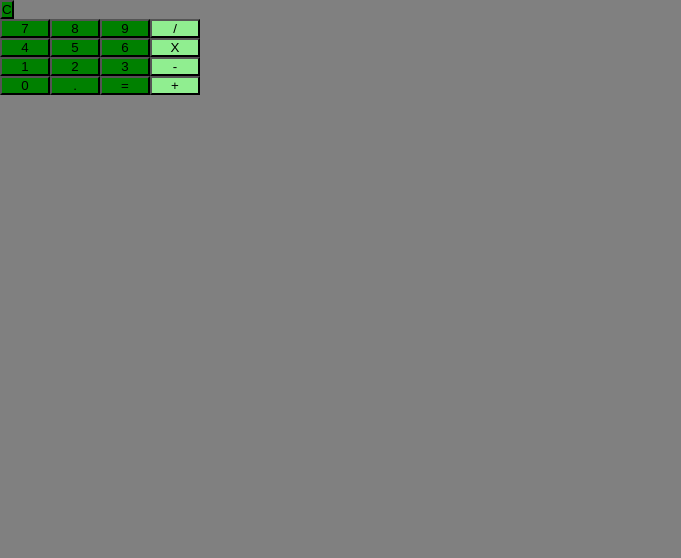
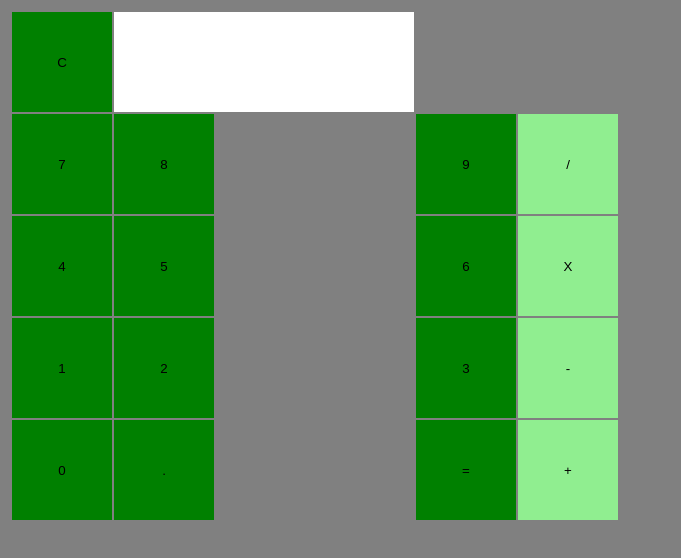
Before and after one commit to momentum-team-7/js--calculator-mjbiener, a plain HTML site: page index.html in a window 1280 px wide. Shown: the whole page, without its empty margins (0-681 px from the left). Drawn offline with Linux system fonts and the light colour scheme.

Commit message:
updated attempt

```diff
--- a/index.html
+++ b/index.html
@@ -10,20 +10,42 @@
 </head>
 <body>
     <div class= "calculator">
-        <div class= "top row">
-        <!-- <table>
+        <!-- <div class= "top row"> -->
+        <table>
             <tr>
-                <td> -->
-            <button class="clear" data-action="clear">C</button>
-            <div class="display">
-                <div data-result class= "display"></div>
+                <td><button class="clear" data-action="clear">C</button></td>
+                <td> <input type="text" class="display"/></td>
+            </tr>
 
-                <!-- </td>
+            <tr>
+                <td><button class="number">7</button></td>
+                <td><button class="number">8</button></td>
+                <td><button class="number">9</button></td>
+                <td><button class="operator" data-action="divide">/</button></td>
             </tr>
-        </table> -->
 
+            <tr>
+                <td><button class="number">4</button></td>
+                <td><button class="number">5</button></td>
+                <td><button class="number">6</button></td>
+                <td><button class="operator" data-action="multiply">X</button></td>
+            </tr>
 
-        </div>
+            <tr>
+                <td><button class="number">1</button></td>
+                <td><button class="number">2</button></td>
+                <td><button class="number">3</button></td>
+                <td><button class="operator" data-action="subtract">-</button></td>
+            </tr>
+
+            <tr>
+                <td><button class="number">0</button></td>
+                <td><button class="decimal" data-action="decimal">.</button></td>
+                <td><button class="equal" data-action="calculate">=</button></td>
+                <td><button class="operator" data-action="add">+</button></td>
+            </tr>
+        </table>
+        <!-- </div>
 
         <div class= "buttons">
 
@@ -46,10 +68,10 @@
             <button class="decimal" data-action="decimal">.</button>
             <button class="equal" data-action="calculate">=</button>
             <button class="operator" data-action="add">+</button>
-            <!-- <button class="clear" data-action="clear">C</button> -->
+            <button class="clear" data-action="clear">C</button> -->
 
 
-        </div>
+        <!-- </div> -->
     <!-- </table> -->
     </div>
 </body>
--- a/main.css
+++ b/main.css
@@ -5,36 +5,55 @@
 
 body {
     background: gray;
-}
-.toprow{
-    display: grid;
-    grid-template-rows: 1fr;
-    grid-template-columns: repeat(2, 1fr);
-}
-.buttons{
-    display: grid;
-    grid-template-rows: repeat(5, 1fr);
-    grid-template-columns: repeat(4, 1fr);
-    justify-content: center;
-    width: 200px;
-    margin: 0;
-    border: 0px;
-    padding: 0;
+    /* height: auto; */
+    width: 450px;
+    margin: 10px;
 
 }
+.calculator{
+    width: 410px;
+}
+
+
+/* .buttons{ */
+    /* display: grid;
+    grid-template-rows: repeat(5, 1fr);
+    grid-template-columns: repeat(4, 1fr); */
+    /* justify-content: center; */
+    /* width: 200px;
+    height: 200px; */
+    /* margin: 0;
+    border: 0px;
+    padding: 0;  */
+/* } */
+
 .display{
-    border: 5px;
-    border-color: black;
+    height: 100px;
+    width: 300px;
+    color: white;
+    border: 0;
+    padding: 0;
+    margin: 0;
 }
+
 .clear, .number, .decimal, .equal{
-    background-color: green
-    /* width: auto; */
-    /* height: auto; */
+    background-color: green;
+    width: 100px;
+    height: 100px;
+    border: 0;
+    padding: 0;
+    margin: 0;
 }
+
 .operator{
     background-color: lightgreen;
+    width: 100px;
+    height: 100px;
+    border: 0;
+    padding: 0;
+    margin: 0;
 }
-/*
+
 .highlight{
-    background-color: blue;
-} */
+    background-color: tan;
+}
--- a/main.js
+++ b/main.js
@@ -1,9 +1,9 @@
-// let buttons = document.querySelectorAll('button')
-// console.log(buttons)
+let buttons = document.querySelectorAll('button')
+console.log(buttons)
 
-// for (let button of buttons) {
-//     button.addEventListener('click', event => {
-//         console.log(event.target.id)
-//         event.target.classList.add('highlight')
-//     })
-// }
+for (let button of buttons) {
+    button.addEventListener('click', event => {
+        console.log(event.target.id)
+        event.target.classList.add('highlight')
+    })
+}
```
